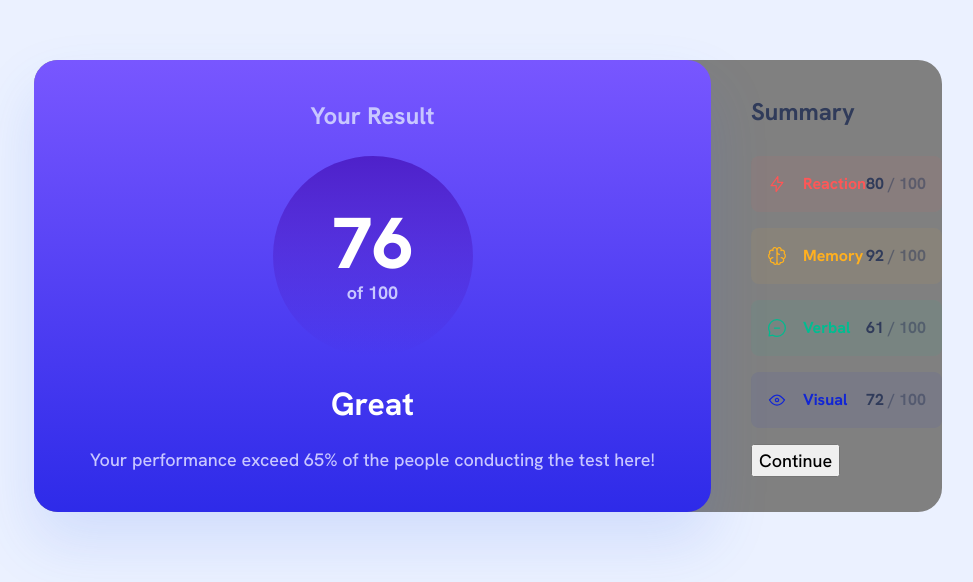
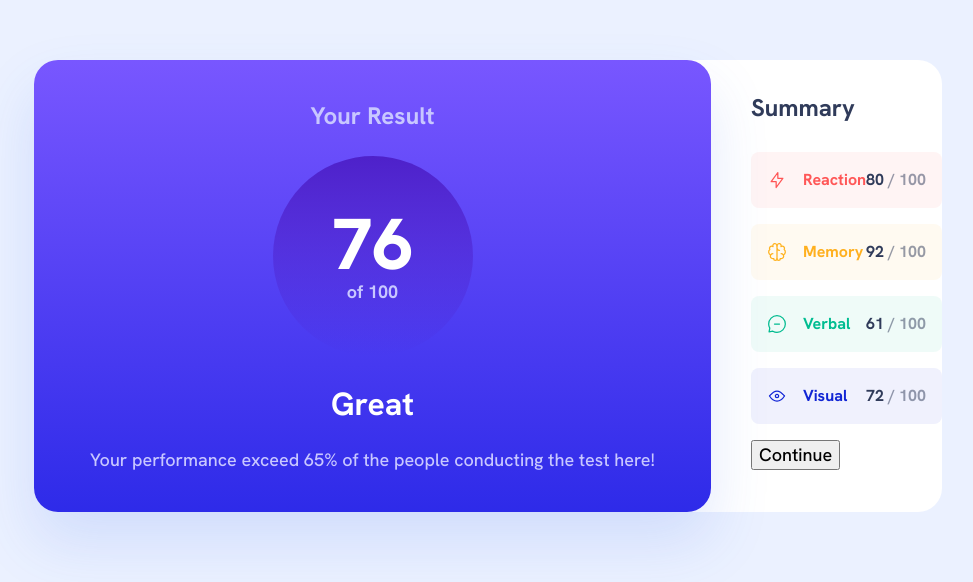
Before and after one commit to gumrahsindar/results-summary-component, a React (Vite) app: page / in a window 1280 px wide. Shown: the part 114-696 px from the top of the page, without its empty margins (152-1125 px from the left). Built offline with nearby package versions, Linux system fonts and the light colour scheme.

Commit message:
update globals and variables

```diff
--- a/src/styles/_global.scss
+++ b/src/styles/_global.scss
@@ -36,12 +36,10 @@ html:focus-within {
 /* Set core body defaults */
 body {
   display: flex;
-  align-items: start;
+  height: 100vh;
   justify-content: center;
-  max-width: 90rem;
-  min-height: 100vh;
   text-rendering: optimizeSpeed;
-  line-height: 1.5;
+  line-height: 1.5rem;
   font-family: 'Hanken Grotesk', sans-serif;
   font-size: 1.125rem;
   background-color: $neutral-paleBlue;
@@ -91,18 +89,17 @@ select {
 }
 
 .app {
-  background-color: gray;
+  background-color: $neutral-white;
   display: flex;
   flex-direction: column;
-  align-items: center;
   justify-content: center;
   border-radius: 1.5rem;
-  max-width: 64rem;
   gap: 1.5rem;
   margin: 0 auto;
 
   @media screen and (min-width: 768px) {
     flex-direction: row;
+
     gap: 2.5rem;
   }
 }
--- a/src/styles/_variables.scss
+++ b/src/styles/_variables.scss
@@ -2,10 +2,10 @@
 @import url('https://fonts.googleapis.com/css2?family=Hanken+Grotesk:wght@500;700;800&display=swap');
 
 // colors
-$primary-red: hsl(0, 100%, 67%);
-$primary-yellow: hsl(39, 100%, 56%);
-$primary-teal: hsl(166, 100%, 37%);
-$primary-blue: hsl(234, 85%, 45%);
+$primary-red: #ff5757;
+$primary-yellow: #ffb01f;
+$primary-teal: #00bd91;
+$primary-blue: #1125d4;
 
 $neutral-white: hsl(0, 0%, 100%);
 $neutral-paleBlue: hsl(221, 100%, 96%);
```
